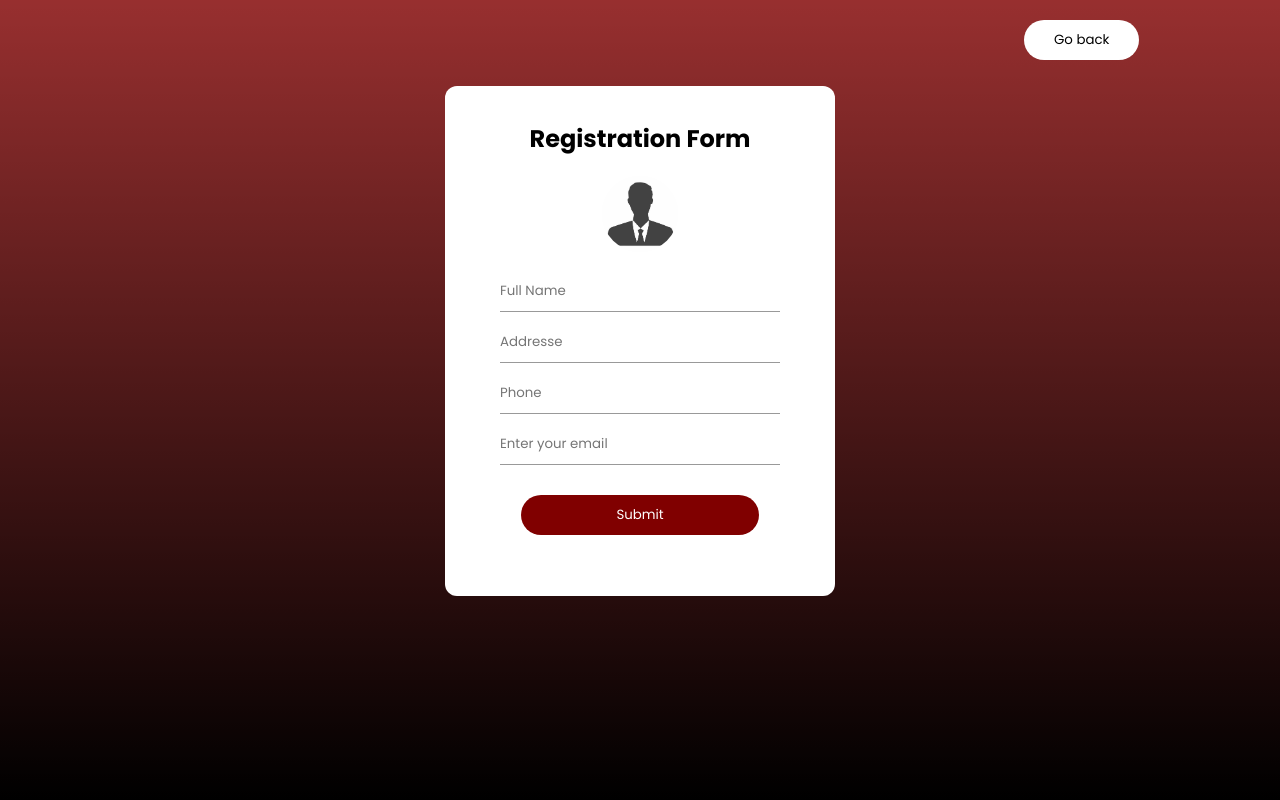
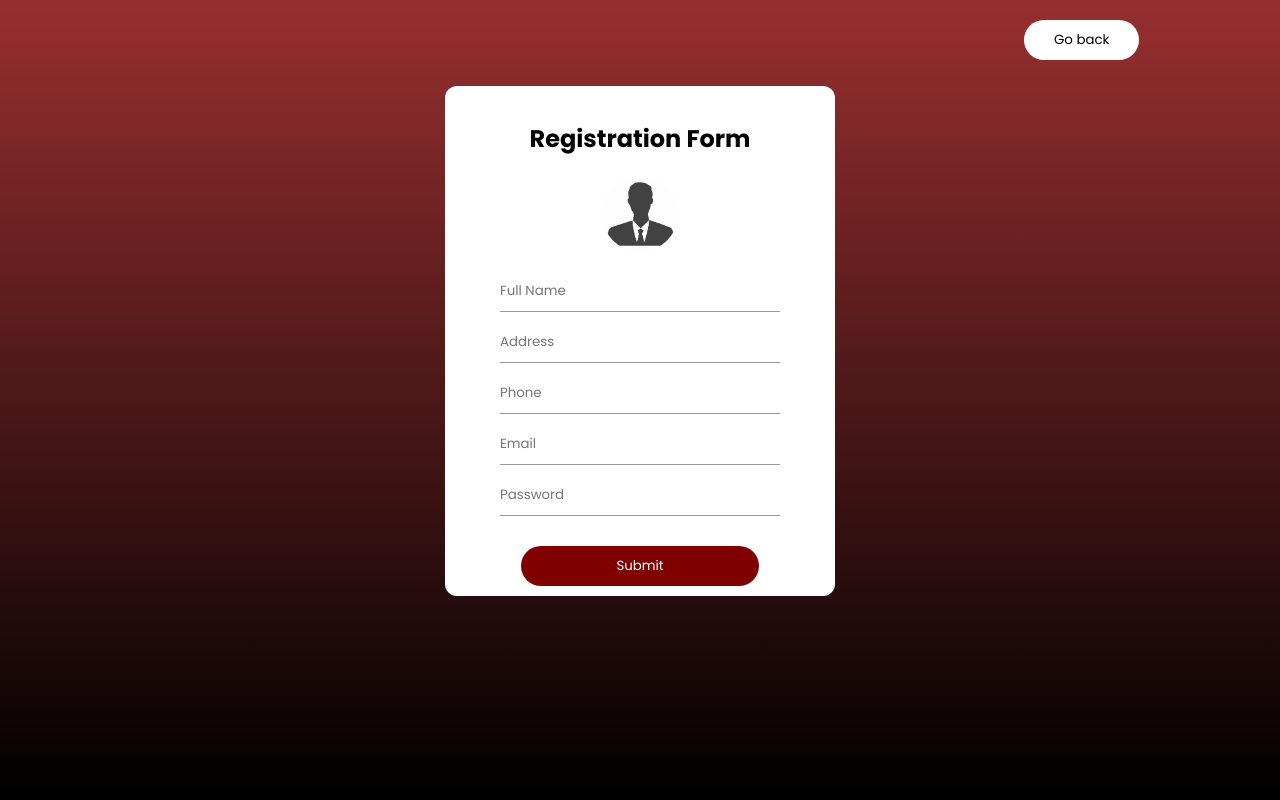
Before and after one commit to saboujid/sprint-2, a PHP site: page /visitors_register.php in a window 1280 px wide. Run offline with PHP 8.4, Linux system fonts and the light colour scheme; some libraries are stand-ins or nearby versions.

Commit message:
FrontEnd Complete

```diff
--- a/hospital_login.php
+++ b/hospital_login.php
@@ -27,7 +27,7 @@
     ?>
 
     <div class="hero">
-        <a href="index.php" class="back"><button class="back-btn"> Go back </button></a>
+        <a href="login.php" class="back"><button class="back-btn"> Go back </button></a>
         <div class="form-box-pr">
             <div class="hp-text">
                 <h2>Login Form</h2>
--- a/visitors_register.php
+++ b/visitors_register.php
@@ -18,12 +18,12 @@
 
 <body>
     <?php
-
     ini_set('display_errors', 1);
     ini_set('display_startup_errors', 1);
     error_reporting(E_ALL);
     include("connect.php");
     ?>
+
     <div class="hero">
         <a href="index.php" class="back"><button class="back-btn"> Go back </button></a>
         <div class="form-box">
@@ -35,9 +35,10 @@
             </div>
             <form id="formID" action="visitors_register.php" method="post" class="input-grp">
                 <input type="text" name="name" class="input-field" placeholder="Full Name">
-                <input type="text" name="address" class="input-field" placeholder="Addresse">
+                <input type="text" name="address" class="input-field" placeholder="Address">
                 <input type="text" name="phone" class="input-field" placeholder="Phone">
-                <input type="text" name="email" class="input-field" placeholder="Enter your email">
+                <input type="text" name="email" class="input-field" placeholder="Email">
+                <input type="password" name="password" class="input-field" placeholder="Password">
                 <input type="hidden" name="deviceID" id="deviceID" value="">
                 <input type="submit" name="signup">
             </form>
@@ -67,12 +68,13 @@
         $address = $_POST['address'];
         $phone = $_POST['phone'];
         $email = $_POST['email'];
+        $password = $_POST['password'];
         $deviceID = $_POST['deviceID'];
 
         $minDigits = 9;
         $maxDigits = 14;
 
-        if ($name == '' || $address == '' || $phone == '' || $email == '' || $deviceID == '') {
+        if ($name == '' || $address == '' || $phone == '' || $email == '' || $password == '') {
             echo 'Information cannot be empty';
         } elseif (!preg_match("/^[a-zA-Z ]+$/", $name)) { // Name Constraint
             echo 'Invalid name';
@@ -86,12 +88,14 @@
         } else {
 
             // Insert into database
-            $sql = "INSERT INTO Visitor (visitor_name, visitor_address, visitor_phone, visitor_email, device_ID, infected) VALUES ('$name', '$address', '$phone', '$email', '$deviceID', 0)";
+            $sql = "INSERT INTO Visitor (visitor_name, visitor_address, visitor_phone, visitor_email, visitor_password, infected) VALUES ('$name', '$address', '$phone', '$email', '$password', 0)";
             if (mysqli_query($conn, $sql)) {
-                header("Location:visitors_camera.php");
+                echo "Now you can Log In to scan the QR!";
+                // header("Location:visitors_camera.php");
+                header("Location:visitor_login.php");
             } else {
                 echo 'Device ID detected in database';
-                header("Location:visitors_camera.php");
+                // header("Location:visitors_camera.php");
             }
         }
     }
```
Also changed, not shown: places_register.php (+11 -3 lines), visitor_login.php (+12 -23 lines).
